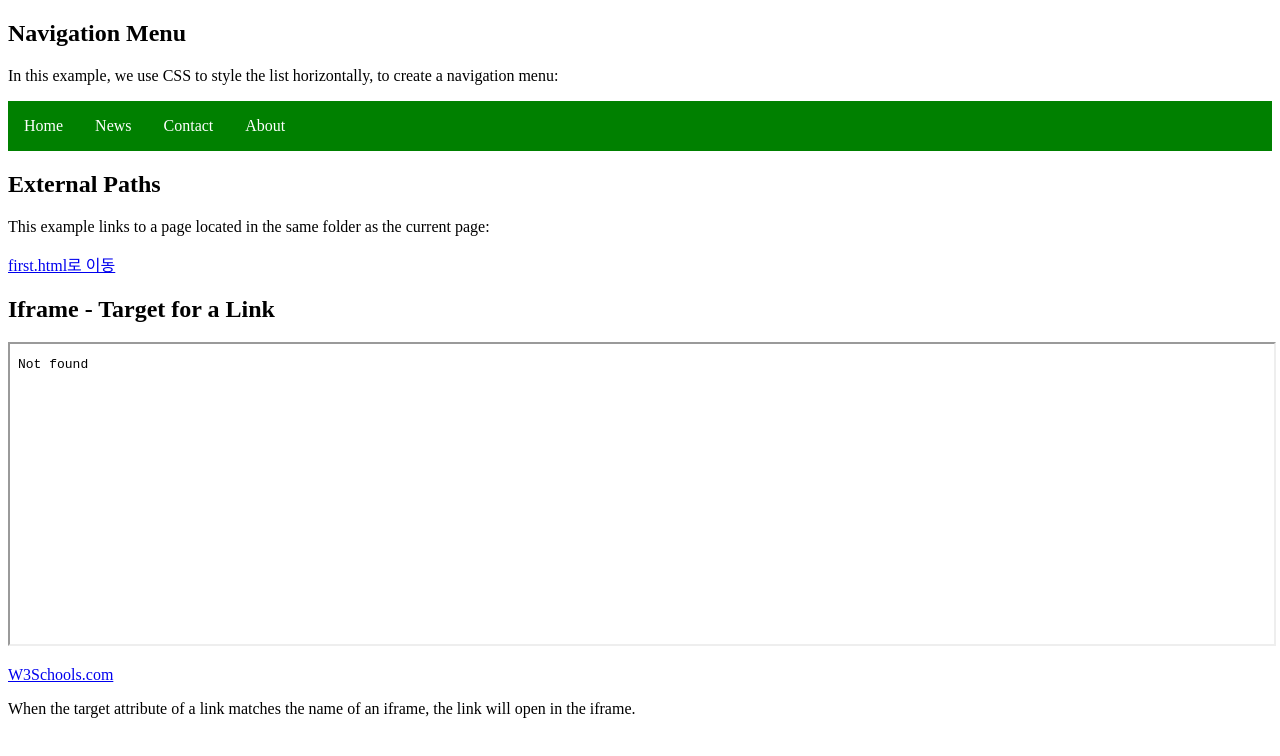
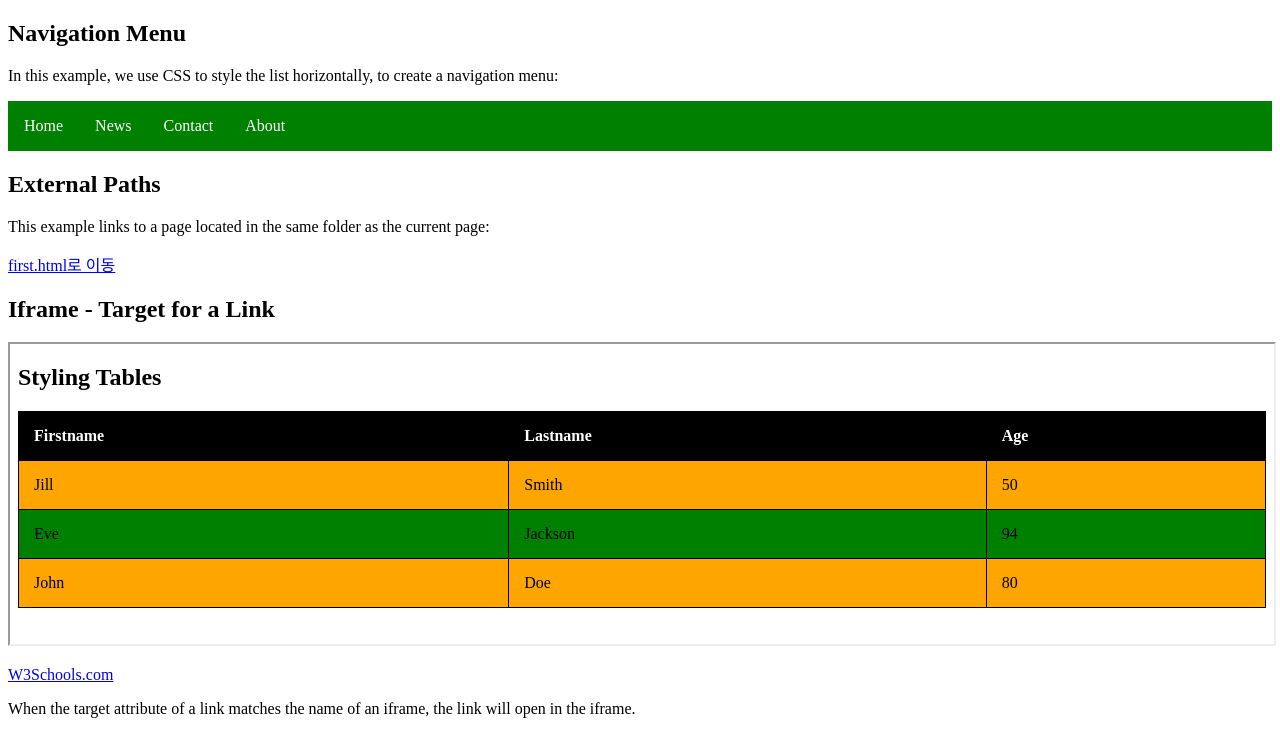
Before and after one commit to guseoh/html5, a plain HTML site: page index.html in a window 1280 px wide. Drawn offline with Linux system fonts and the light colour scheme.

Commit message:
index.html 수정

```diff
--- a/index.html
+++ b/index.html
@@ -46,7 +46,7 @@ li a:hover {
 
 <h2>Iframe - Target for a Link</h2>
 
-<iframe src="demo_iframe.htm" name="iframe_a" height="300px" width="100%" title="Iframe Example"></iframe>
+<iframe src="html/0401.html" name="iframe_a" height="300px" width="100%" title="Iframe Example"></iframe>
 
 <p><a href="https://www.w3schools.com" target="iframe_a">W3Schools.com</a></p>
 
```
